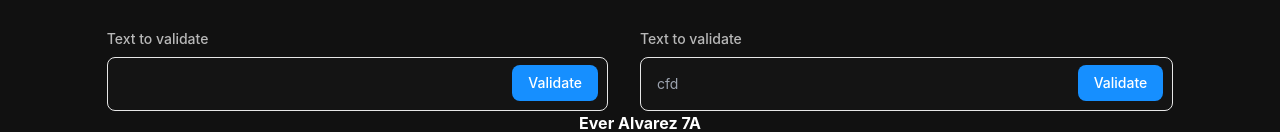
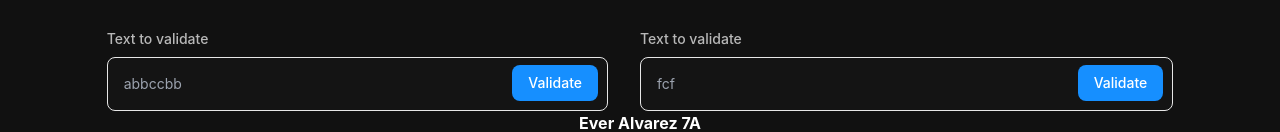
Before and after one commit to EverStarck/dfa, a plain HTML site: page index.html in a window 1280 px wide. Shown: the part 816-948 px from the top of the page. Drawn offline with nearby package versions, Linux system fonts and the light colour scheme.

Commit message:
fix: change placeholder for automaton 3 and 4

```diff
--- a/index.html
+++ b/index.html
@@ -204,7 +204,7 @@
               type="input"
               id="dfa3_input"
               class="block w-full p-4 text-sm text-c_primary border border-gray-300 rounded-lg bg-bg_tertiary focus:ring-blue-500 focus:border-blue-500"
-              placeholder=""
+              placeholder="abbccbb"
               required
             />
             <button
@@ -238,7 +238,7 @@
               type="input"
               id="dfa4_input"
               class="block w-full p-4 text-sm text-c_primary border border-gray-300 rounded-lg bg-bg_tertiary focus:ring-blue-500 focus:border-blue-500"
-              placeholder="cfd"
+              placeholder="fcf"
               required
             />
             <button
```
